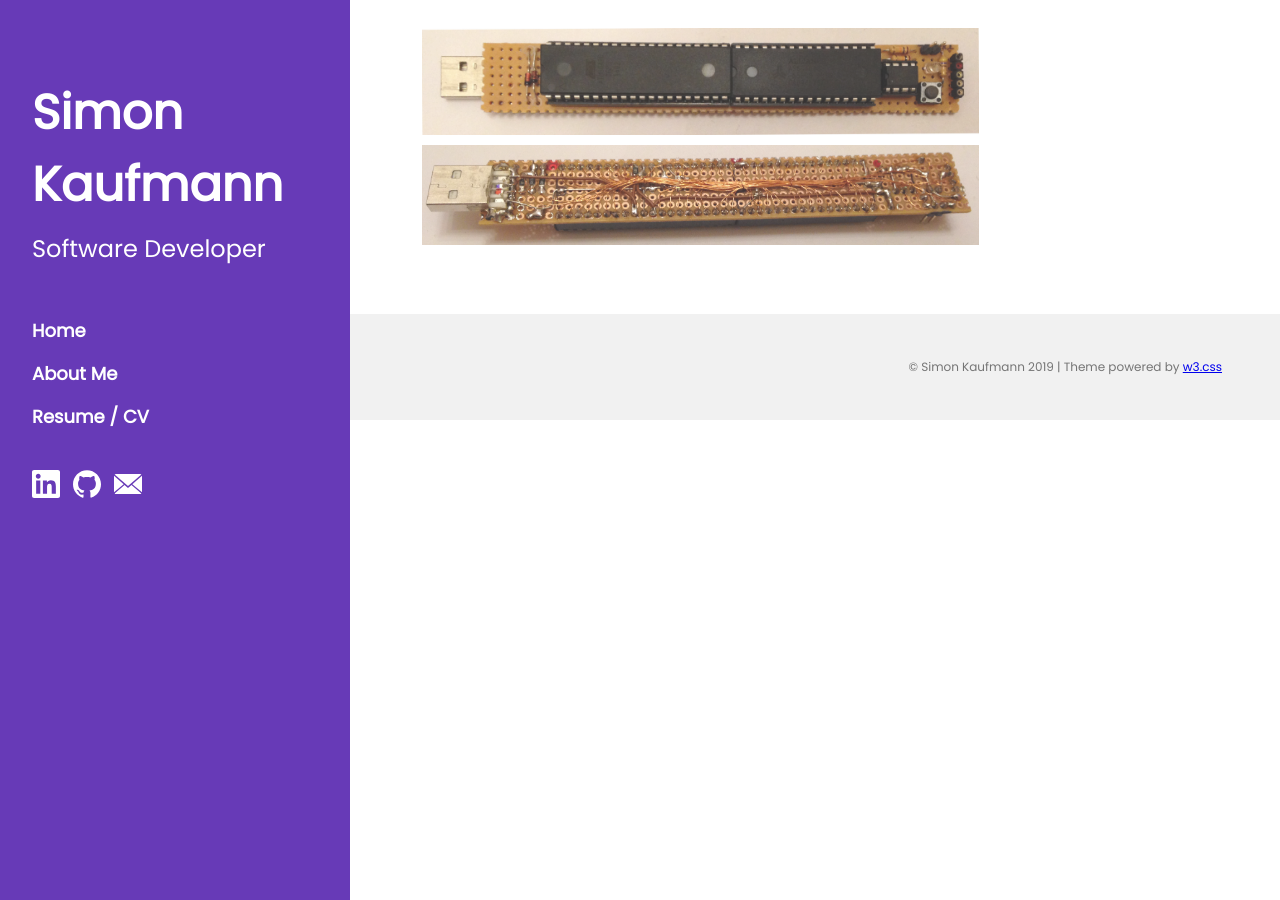
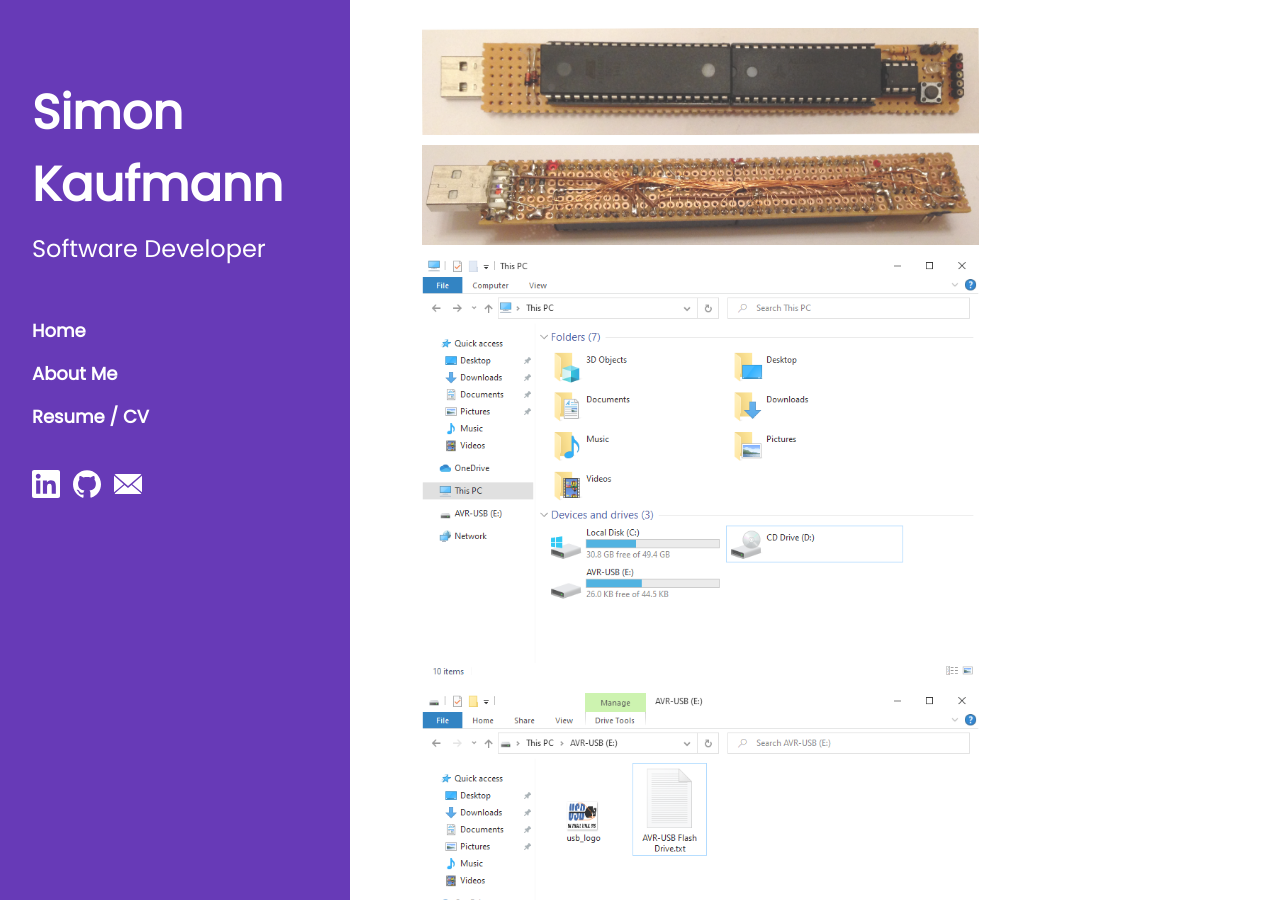
Before and after one commit to simonkaufmann/simonkaufmann.github.io, a Jekyll site: the page built from _posts/2018-01-16-avr-usb.md, in a window 1280 px wide and 900 px high, scrolled down 988 px. Built offline with Jekyll 4.4.1, drawn with Linux system fonts in a browser that asks for light colours.

Commit message:
Add more pictures for AVR USB

```diff
--- a/_posts/2018-01-16-avr-usb.md
+++ b/_posts/2018-01-16-avr-usb.md
@@ -44,5 +44,8 @@ good friend of mine for helping me with the hardware:
 <div class="w3-half" style="width: 100%">
   <img src="/res/avrusb/flash_drive_front.jpg" style="width: 80%;" onclick="onClick(this, '/res/avrusb/flash_drive_front.jpg')"/>
   <img src="/res/avrusb/flash_drive_back.jpg" style="width: 80%;" onclick="onClick(this, '/res/avrusb/flash_drive_back.jpg')"/>
+  <img src="/res/avrusb/screen1.png" style="width: 80%;" onclick="onClick(this, '/res/avrusb/flash_drive_back.jpg')"/>
+  <img src="/res/avrusb/screen2.png" style="width: 80%;" onclick="onClick(this, '/res/avrusb/flash_drive_back.jpg')"/>
+  <img src="/res/avrusb/screen3.png" style="width: 80%;" onclick="onClick(this, '/res/avrusb/flash_drive_back.jpg')"/>
 </div>
 </div>
```
Also changed, not shown: res/avrusb/screen1.png (added), res/avrusb/screen2.png (added), res/avrusb/screen3.png (added).
